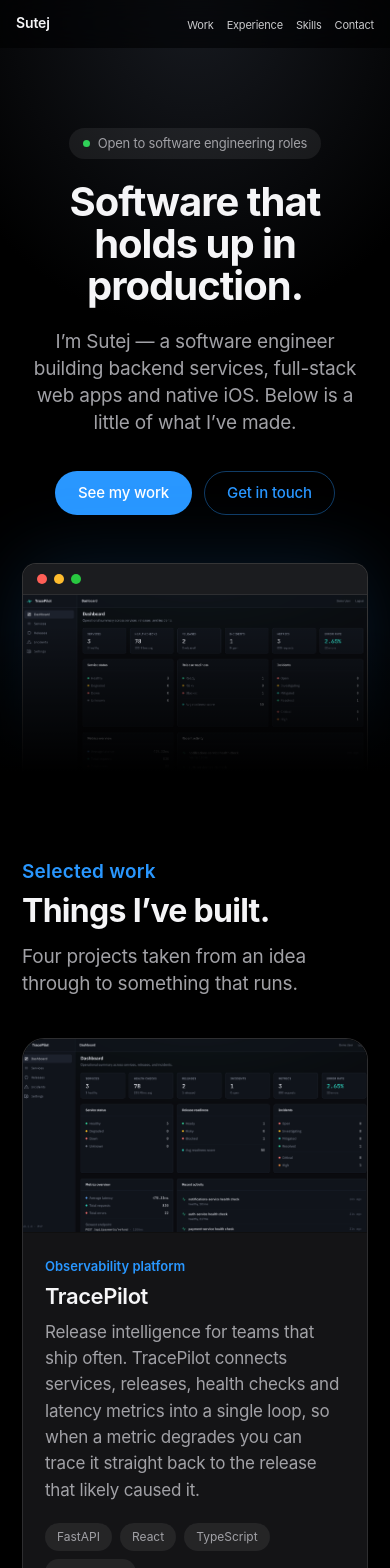
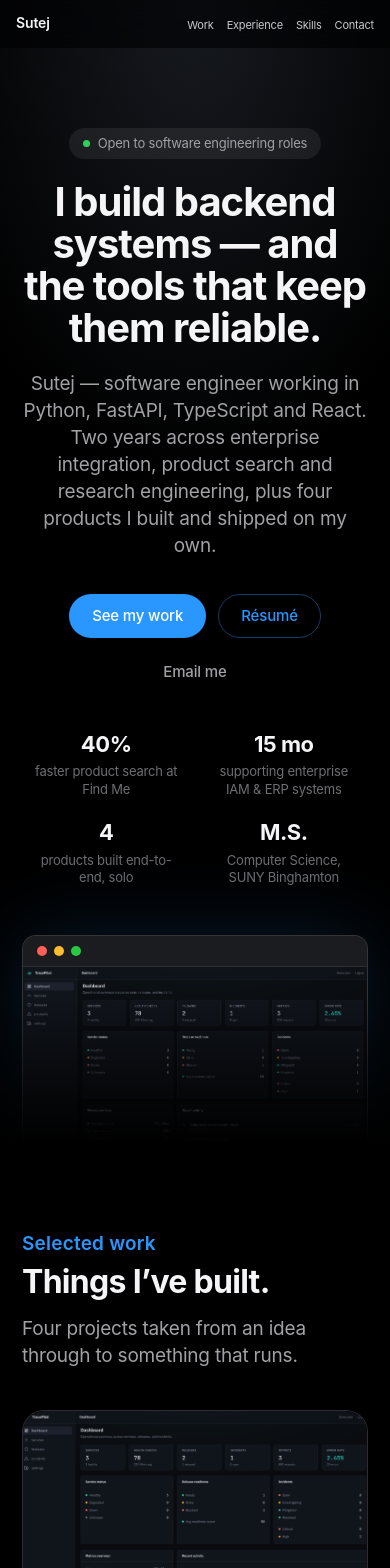
Before and after one commit to sutejym122/Portfolio_New, a React (Vite) app: page / in a window 390 px wide. Shown: the top 1568 px of the page. Built offline with nearby package versions, Linux system fonts and the light colour scheme.

Commit message:
Rebrand copy for recruiter conversion: positioning headline, proof stats, resume CTA, qualifying details

```diff
--- a/src/App.jsx
+++ b/src/App.jsx
@@ -1,5 +1,5 @@
 import { useEffect, useRef, useState } from "react";
-import { projects, roles, skills, contact } from "./content";
+import { projects, roles, skills, contact, proof, lookingFor } from "./content";
 import heroShot from "./assets/tracepilot.png";
 
 /* Reveals children once they scroll into view. */
@@ -101,13 +101,17 @@ function Hero() {
           </span>
         </Reveal>
         <Reveal delay={90}>
-          <h1 className="display">Software that holds up in production.</h1>
+          <h1 className="display">
+            I build backend systems &mdash; and the tools that keep them
+            reliable.
+          </h1>
         </Reveal>
         <Reveal delay={180}>
           <p className="lead">
-            I&rsquo;m Sutej &mdash; a software engineer building backend
-            services, full-stack web apps and native iOS. Below is a little of
-            what I&rsquo;ve made.
+            Sutej &mdash; software engineer working in Python, FastAPI,
+            TypeScript and React. Two years across enterprise integration,
+            product search and research engineering, plus four products I built
+            and shipped on my own.
           </p>
         </Reveal>
         <Reveal delay={270}>
@@ -115,10 +119,28 @@ function Hero() {
             <a className="btn btn-primary" href="#work">
               See my work
             </a>
-            <a className="btn btn-ghost" href="#contact">
-              Get in touch
+            <a
+              className="btn btn-ghost"
+              href={contact.resume}
+              target="_blank"
+              rel="noreferrer"
+            >
+              Résumé
+            </a>
+            <a className="btn btn-plain" href={`mailto:${contact.email}`}>
+              Email me
             </a>
           </div>
+        </Reveal>
+        <Reveal delay={340}>
+          <ul className="proof">
+            {proof.map((p) => (
+              <li key={p.label}>
+                <span className="proof-stat">{p.stat}</span>
+                <span className="proof-label">{p.label}</span>
+              </li>
+            ))}
+          </ul>
         </Reveal>
       </div>
 
@@ -291,12 +313,13 @@ function Contact() {
     <section className="section-tint" id="contact">
       <div className="wrap contact">
         <Reveal>
-          <h2 className="display">Let&rsquo;s build something.</h2>
+          <h2 className="display">Hiring? Let&rsquo;s talk.</h2>
         </Reveal>
         <Reveal delay={90}>
           <p className="lead">
-            I&rsquo;m open to software engineering roles and interesting
-            problems. The inbox is always open.
+            I&rsquo;m looking for my next software engineering role. If any of
+            the above fits what you&rsquo;re building, I&rsquo;d like to hear
+            about it.
           </p>
         </Reveal>
         <Reveal delay={180}>
@@ -306,6 +329,14 @@ function Contact() {
             </a>
             <a
               className="btn btn-ghost"
+              href={contact.resume}
+              target="_blank"
+              rel="noreferrer"
+            >
+              Download résumé
+            </a>
+            <a
+              className="btn btn-plain"
               href={contact.linkedin}
               target="_blank"
               rel="noreferrer"
@@ -313,6 +344,26 @@ function Contact() {
               LinkedIn
             </a>
           </div>
+        </Reveal>
+        <Reveal delay={260}>
+          <dl className="looking">
+            <div>
+              <dt>Roles</dt>
+              <dd>{lookingFor.roles}</dd>
+            </div>
+            <div>
+              <dt>Level</dt>
+              <dd>{lookingFor.level}</dd>
+            </div>
+            <div>
+              <dt>Stack</dt>
+              <dd>{lookingFor.stack}</dd>
+            </div>
+            <div>
+              <dt>Location</dt>
+              <dd>{lookingFor.location}</dd>
+            </div>
+          </dl>
         </Reveal>
       </div>
     </section>
--- a/src/content.js
+++ b/src/content.js
@@ -8,6 +8,26 @@ export const contact = {
   email: "your.email@example.com",
   github: "https://github.com/sutejym122",
   linkedin: "https://www.linkedin.com/in/YOUR-HANDLE",
+  // Drop your PDF at public/resume.pdf and this just works.
+  resume: "/resume.pdf",
+};
+
+// Scannable proof, right under the headline. Keep these verifiable.
+export const proof = [
+  { stat: "40%", label: "faster product search at Find Me" },
+  { stat: "15 mo", label: "supporting enterprise IAM & ERP systems" },
+  { stat: "4", label: "products built end-to-end, solo" },
+  { stat: "M.S.", label: "Computer Science, SUNY Binghamton" },
+];
+
+// Shown beside the contact CTA so recruiters can qualify fast.
+export const lookingFor = {
+  roles: "Backend, full-stack or platform engineering",
+  level: "Early-career — roughly 2 years of professional experience",
+  stack: "Python · FastAPI · TypeScript · React · PostgreSQL · AWS",
+  // ⚠️ TODO — set your real location / work preference, and add work
+  // authorization here if you want it answered before the first call.
+  location: "Open to remote and relocation",
 };
 
 export const projects = [
@@ -15,7 +35,7 @@ export const projects = [
     name: "TracePilot",
     kind: "Observability platform",
     blurb:
-      "Release intelligence for teams that ship often. TracePilot connects services, releases, health checks and latency metrics into a single loop, so when a metric degrades you can trace it straight back to the release that likely caused it.",
+      "When a service degrades, the first question is always \u201cwhat changed?\u201d TracePilot answers it \u2014 connecting services, releases, health checks and latency metrics into one loop so a bad metric traces straight back to the release that caused it. Built end-to-end: schema, API, dashboard, deploy.",
     stack: ["FastAPI", "React", "TypeScript", "PostgreSQL"],
     image: tracepilot,
     featured: true,
@@ -38,7 +58,7 @@ export const projects = [
     name: "FitForge",
     kind: "iOS app",
     blurb:
-      "A native fitness and nutrition companion. Reads activity from HealthKit, generates meal plans against your calorie and macro targets, and keeps streaks and weekly insights on the home screen.",
+      "A native iOS companion for training and nutrition. Pulls activity from HealthKit, generates meal plans against calorie and macro targets through a FastAPI service, and surfaces streaks and weekly insight on the home screen through WidgetKit.",
     stack: ["SwiftUI", "HealthKit", "WidgetKit", "FastAPI"],
     image: fitforge,
     links: { source: "https://github.com/sutejym122/FitForge-iOS" },
@@ -47,7 +67,7 @@ export const projects = [
     name: "Forensic Face Sketch",
     kind: "Desktop application",
     blurb:
-      "Builds composite suspect sketches from individual facial components, then compares them against stored records using cloud face recognition to surface likely matches.",
+      "Assembles composite suspect sketches from individual facial features, encodes them, and ranks them against a stored record set using cloud face recognition \u2014 turning a manual sketch-and-compare workflow into a searchable one.",
     stack: ["JavaFX", "AWS Rekognition", "AWS S3"],
     image: forensic,
     links: { source: "https://github.com/sutejym122/Forensic-Face-Sketch" },
--- a/src/index.css
+++ b/src/index.css
@@ -224,14 +224,14 @@ section {
    ============================================ */
 .hero {
   position: relative;
-  padding: 168px 0 0;
+  padding: 152px 0 0;
   text-align: center;
   background: radial-gradient(120% 70% at 50% 0%, #171a20 0%, #000 60%);
   overflow: hidden;
 }
 
 .hero .display {
-  max-width: 15ch;
+  max-width: 21ch;
   margin: 0 auto;
 }
 
@@ -271,7 +271,7 @@ section {
 /* product shot anchoring the hero */
 .hero-shot {
   position: relative;
-  margin: 72px auto 0;
+  margin: 60px auto 0;
   max-width: 940px;
   padding: 0 22px;
 }
@@ -661,3 +661,88 @@ section {
   display: flex;
   gap: 22px;
 }
+
+/* ============================================
+   Recruiter funnel: tertiary button, proof strip,
+   qualifying details
+   ============================================ */
+.btn-plain {
+  background: transparent;
+  color: var(--ink-soft);
+  border-color: transparent;
+}
+
+.btn-plain:hover {
+  color: var(--ink);
+  background: rgba(255, 255, 255, 0.06);
+}
+
+.proof {
+  list-style: none;
+  display: flex;
+  flex-wrap: wrap;
+  justify-content: center;
+  gap: 14px 46px;
+  margin-top: 44px;
+}
+
+.proof li {
+  display: flex;
+  flex-direction: column;
+  align-items: center;
+  gap: 3px;
+}
+
+.proof-stat {
+  font-size: 26px;
+  font-weight: 700;
+  letter-spacing: -0.02em;
+  color: var(--ink);
+}
+
+.proof-label {
+  font-size: 13px;
+  color: var(--ink-faint);
+  max-width: 18ch;
+  text-align: center;
+  line-height: 1.35;
+}
+
+.looking {
+  margin: 52px auto 0;
+  max-width: 620px;
+  display: grid;
+  grid-template-columns: 1fr 1fr;
+  gap: 1px;
+  background: var(--line);
+  border: 1px solid var(--line);
+  border-radius: var(--radius-md);
+  overflow: hidden;
+  text-align: left;
+}
+
+.looking > div {
+  background: var(--bg-soft);
+  padding: 18px 20px;
+}
+
+.looking dt {
+  font-size: 11px;
+  font-weight: 600;
+  letter-spacing: 0.06em;
+  text-transform: uppercase;
+  color: var(--ink-faint);
+  margin-bottom: 6px;
+}
+
+.looking dd {
+  font-size: 15px;
+  color: var(--ink);
+  line-height: 1.4;
+}
+
+@media (max-width: 620px) {
+  .proof { gap: 18px 30px; margin-top: 34px; }
+  .proof-stat { font-size: 22px; }
+  .looking { grid-template-columns: 1fr; }
+}
```
